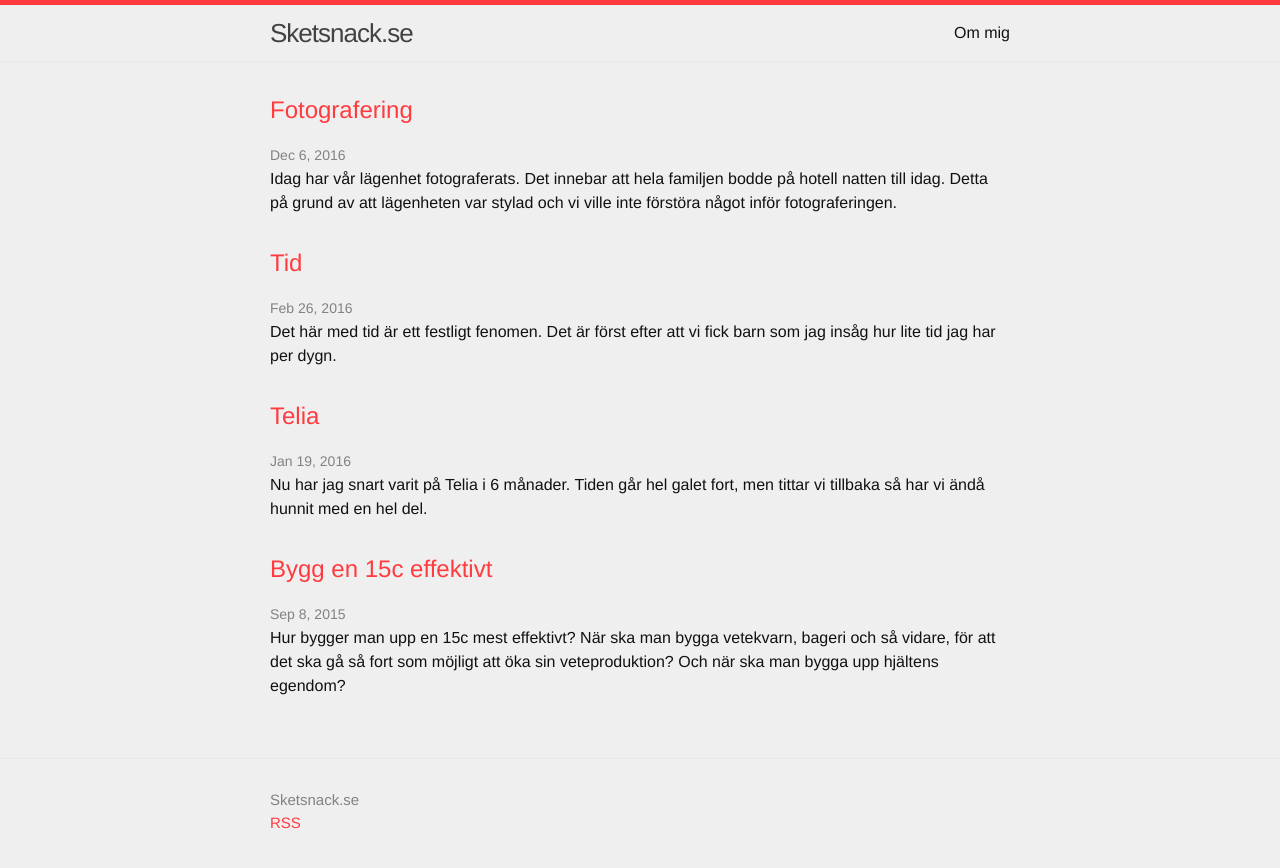
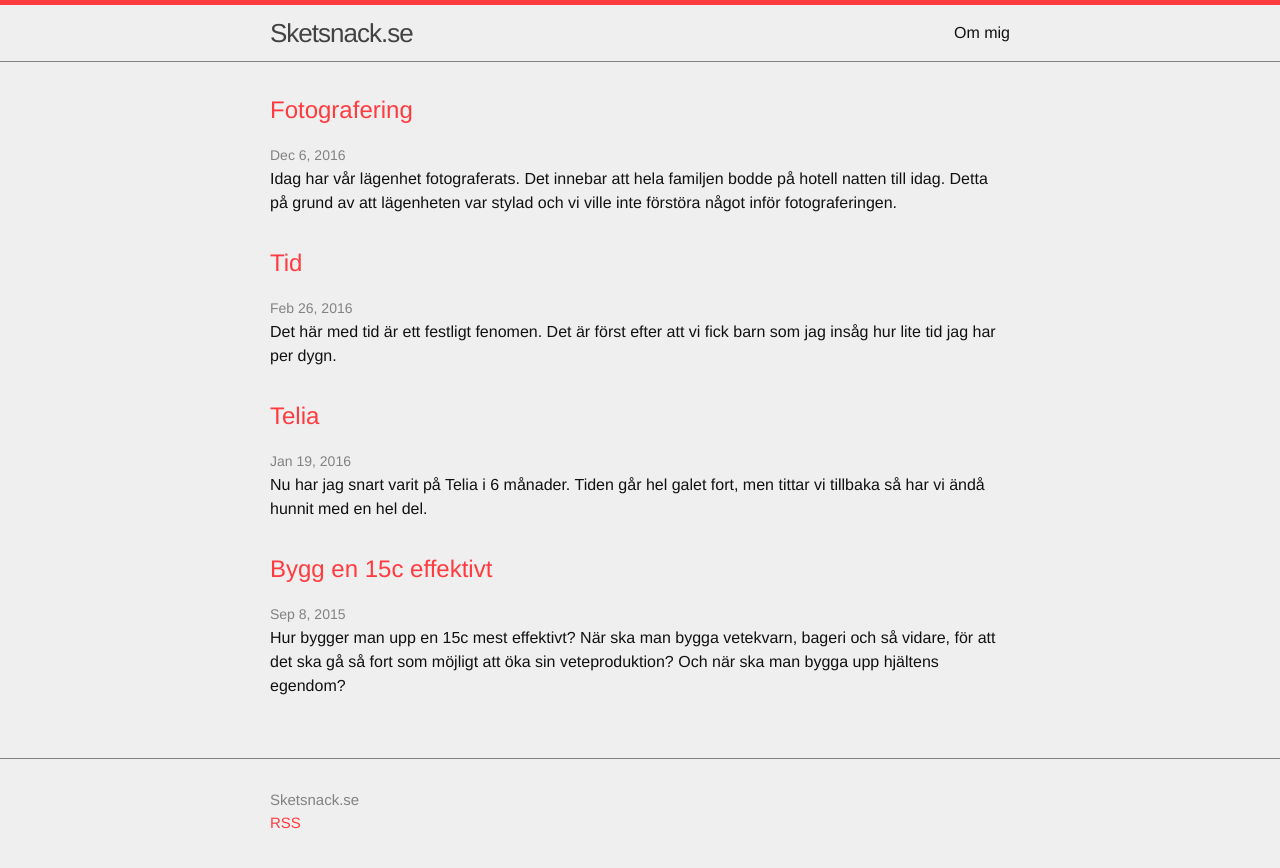
Before and after one commit to kitfr/kitfr.github.io, a Jekyll site: the page built from index.html, in a window 1280 px wide. Shown: the top 868 px of the page. Built offline with Jekyll 4.4.1, drawn with Linux system fonts in a browser that asks for light colours.

Commit message:
CSS clean up

```diff
--- a/_sass/_layout.scss
+++ b/_sass/_layout.scss
@@ -3,7 +3,7 @@
  */
 .site-header {
     border-top: 5px solid $red-color;
-    border-bottom: 1px solid $grey-color-light;
+    border-bottom: 1px solid $grey-color;
     min-height: 56px;
 
     // Positioning context for the mobile navigation icon
@@ -92,7 +92,7 @@
  * Site footer
  */
 .site-footer {
-    border-top: 1px solid $grey-color-light;
+    border-top: 1px solid $grey-color;
     padding: $spacing-unit 0;
 }
 
--- a/css/main.scss
+++ b/css/main.scss
@@ -14,14 +14,14 @@ $base-line-height: 1.5;
 $spacing-unit:     30px;
 
 $text-color:       #111;
-$background-color: #efefef; //#EDE9D8; //# f d f d f d;
+$background-color: #efefef;
 $brand-color:      #2a7ae2;
 
 $grey-color:       #828282;
 $grey-color-light: lighten($grey-color, 40%);
 $grey-color-dark:  darken($grey-color, 25%);
 
-$red-color:        #ff3b3f; //#990033; //# F F 6 3 4 7;
+$red-color:        #ff3b3f;
 
 $on-palm:          600px;
 $on-laptop:        800px;
```
